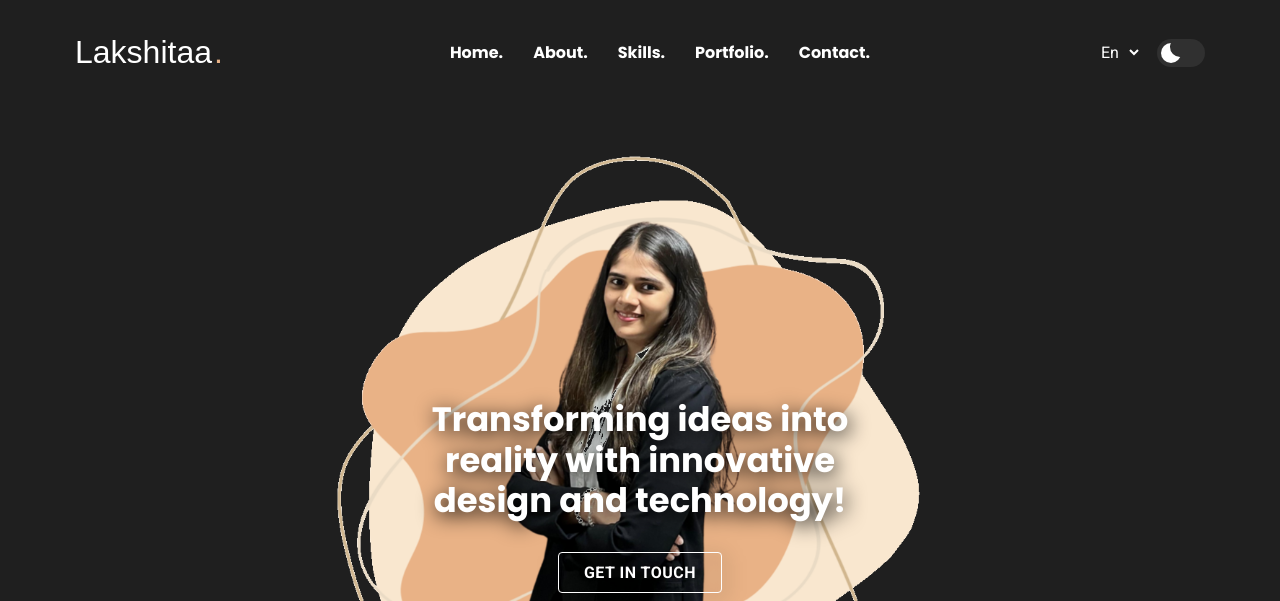
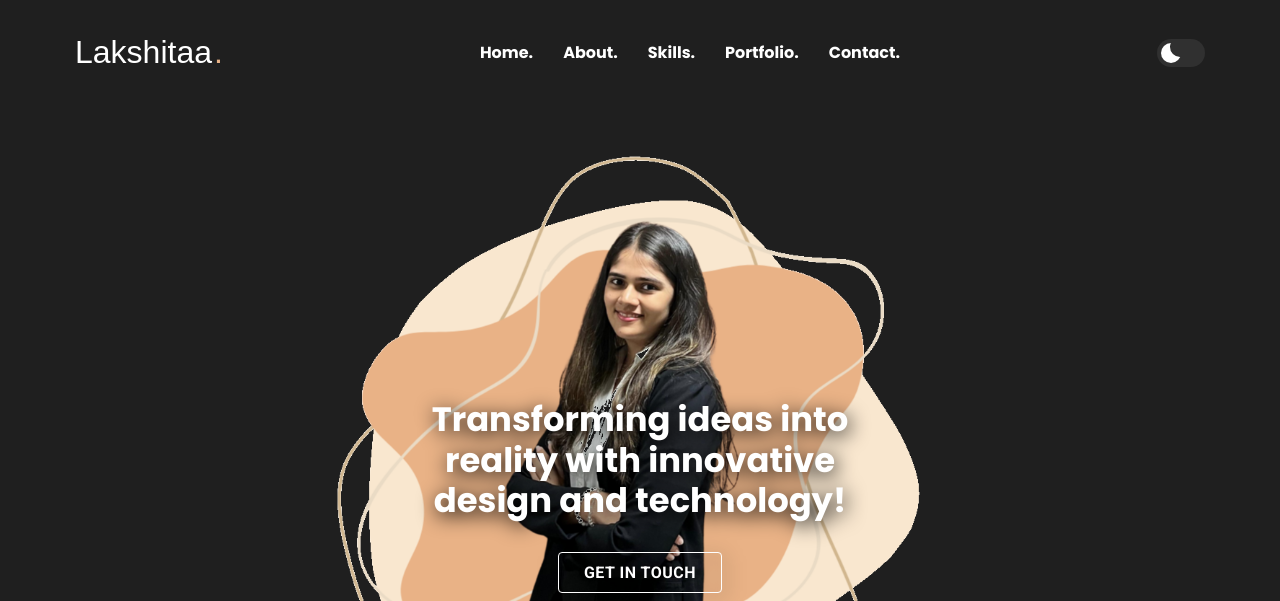
Before and after one commit to lakshitaa-chellaramani/Lakshitaa-s-Portfolio, a website with bundled scripts: page index.html in a window 1280 px wide. Shown: the top 601 px of the page. Built offline with nearby package versions, Linux system fonts and the light colour scheme; a web font is replaced by a local one.

Commit message:
final fixes

```diff
--- a/index.html
+++ b/index.html
@@ -46,10 +46,10 @@
 
       <div class="navbar-actions">
 
-        <select name="language" id="lang">
+        <!-- <select name="language" id="lang">
           <option value="en">En</option>
           <option value="ar">Ar</option>
-        </select>
+        </select> -->
 
         <button class="theme-btn" aria-label="Change Theme" title="Change Theme" data-theme-btn>
           <span class="icon"></span>
```
